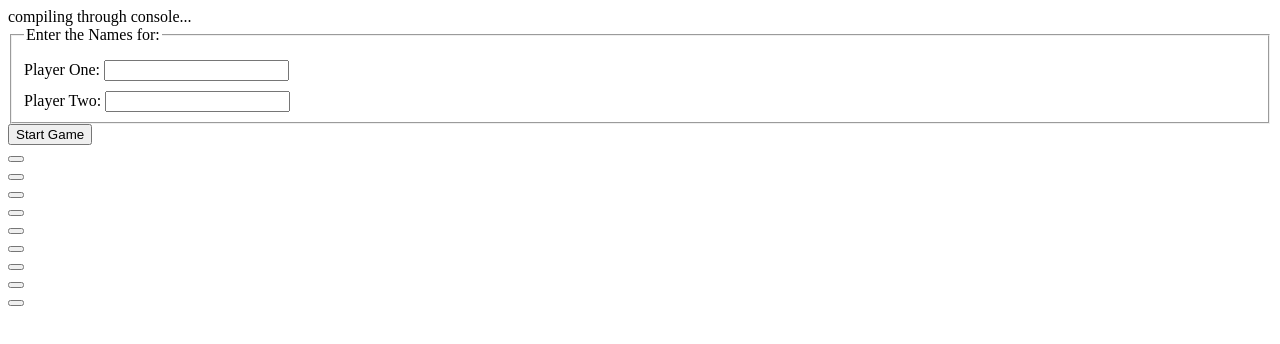
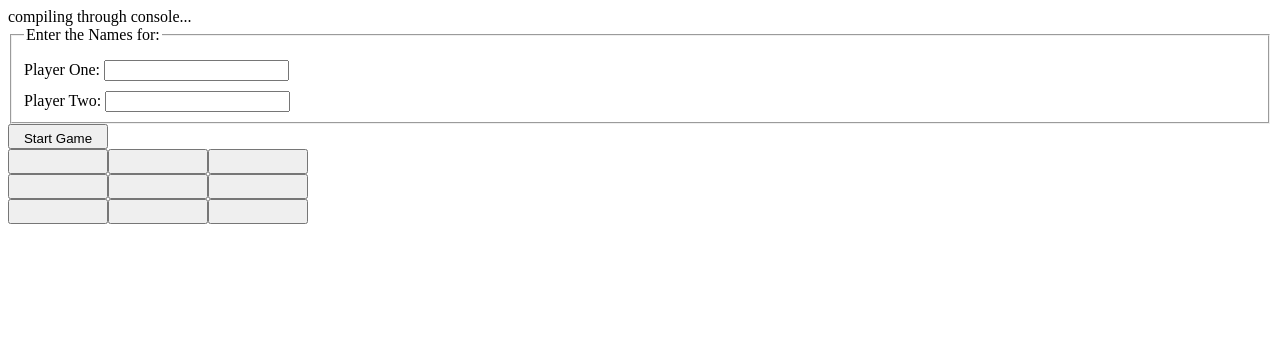
Before and after one commit to majjeed/odin-tic-tac-toe, a plain HTML site: page index.html in a window 1280 px wide. Drawn offline with Linux system fonts and the light colour scheme.

Commit message:
add button functionalityand ability to play game

```diff
--- a/index.html
+++ b/index.html
@@ -28,15 +28,27 @@
         </form>
     </div>
     <div class="gameContainer">
-        <div class="cellContainer"><button data-index-number="1" class="gameButton"></button></div>
-        <div class="cellContainer"><button data-index-number="2" class="gameButton"></button></div>
-        <div class="cellContainer"><button data-index-number="3" class="gameButton"></button></div>
-        <div class="cellContainer"><button data-index-number="4" class="gameButton"></button></div>
-        <div class="cellContainer"><button data-index-number="5" class="gameButton"></button></div>
-        <div class="cellContainer"><button data-index-number="6" class="gameButton"></button></div>
-        <div class="cellContainer"><button data-index-number="7" class="gameButton"></button></div>
-        <div class="cellContainer"><button data-index-number="8" class="gameButton"></button></div>
-        <div class="cellContainer"><button data-index-number="9" class="gameButton"></button></div>
+        <div class="cellContainer"><button data-index-number="1" class="gameButton" data-row-number="0"
+                data-col-number="0"></button></div>
+        <div class="cellContainer"><button data-index-number="2" class="gameButton" data-row-number="0"
+                data-col-number="1"></button></div>
+        <div class="cellContainer"><button data-index-number="3" class="gameButton" data-row-number="0"
+                data-col-number="2"></button></div>
+        <div class="cellContainer"><button data-index-number="4" class="gameButton" data-row-number="1"
+                data-col-number="0"></button></div>
+        <div class="cellContainer"><button data-index-number="5" class="gameButton" data-row-number="1"
+                data-col-number="1"></button></div>
+        <div class="cellContainer"><button data-index-number="6" class="gameButton" data-row-number="1"
+                data-col-number="2"></button></div>
+        <div class="cellContainer"><button data-index-number="7" class="gameButton" data-row-number="2"
+                data-col-number="0"></button></div>
+        <div class="cellContainer"><button data-index-number="8" class="gameButton" data-row-number="2"
+                data-col-number="1"></button></div>
+        <div class="cellContainer"><button data-index-number="9" class="gameButton" data-row-number="2"
+                data-col-number="2"></button></div>
+    </div>
+    <div>
+
     </div>
 </body>
 
--- a/script.js
+++ b/script.js
@@ -202,3 +202,13 @@ function updateButtons() {
         button.textContent = game.board.getBoard()[row][column].getValue();
     });
 }
+
+let gameBtns = document.querySelectorAll('.gameButton');
+gameBtns.forEach((button, index) => {
+    button.addEventListener('click', () => {
+        let row = button.dataset.rowNumber;
+        let col = button.dataset.colNumber;
+        game.playRound(row, col);
+        updateButtons();
+    });
+});
--- a/styles.css
+++ b/styles.css
@@ -9,3 +9,14 @@
 input {
     margin-top: 10px;
 }
+
+button {
+    width: 100px;
+    height: 25px;
+    padding: 5px;
+}
+
+.gameContainer {
+    display: grid;
+    grid-template-columns: 100px 100px 100px;
+}
```
